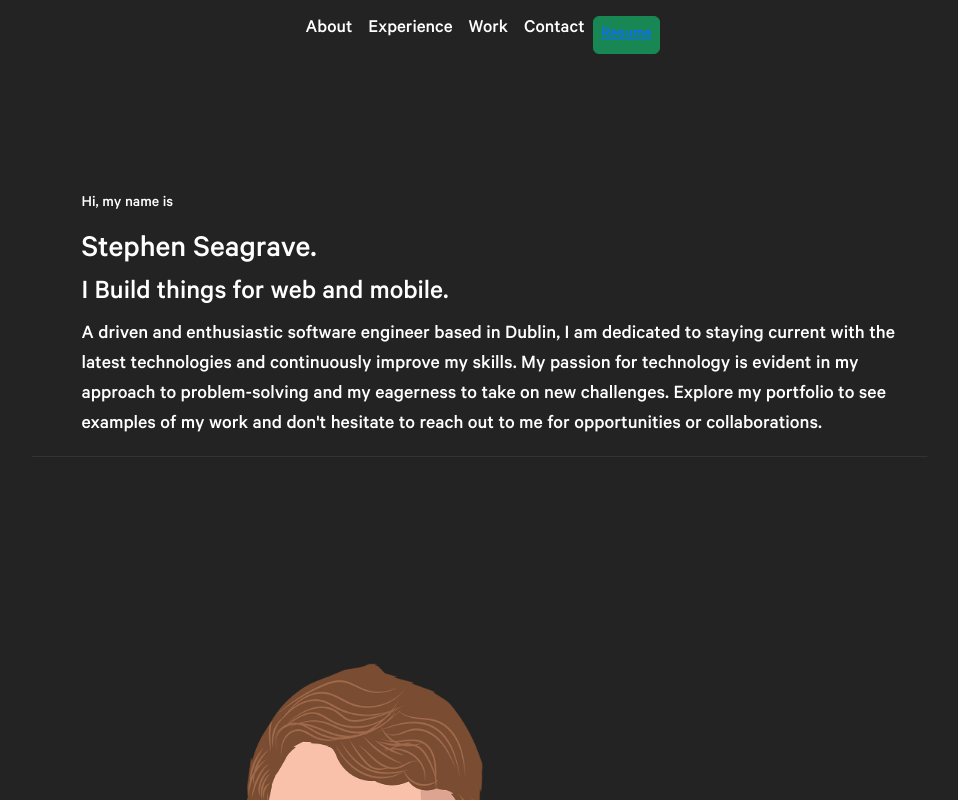
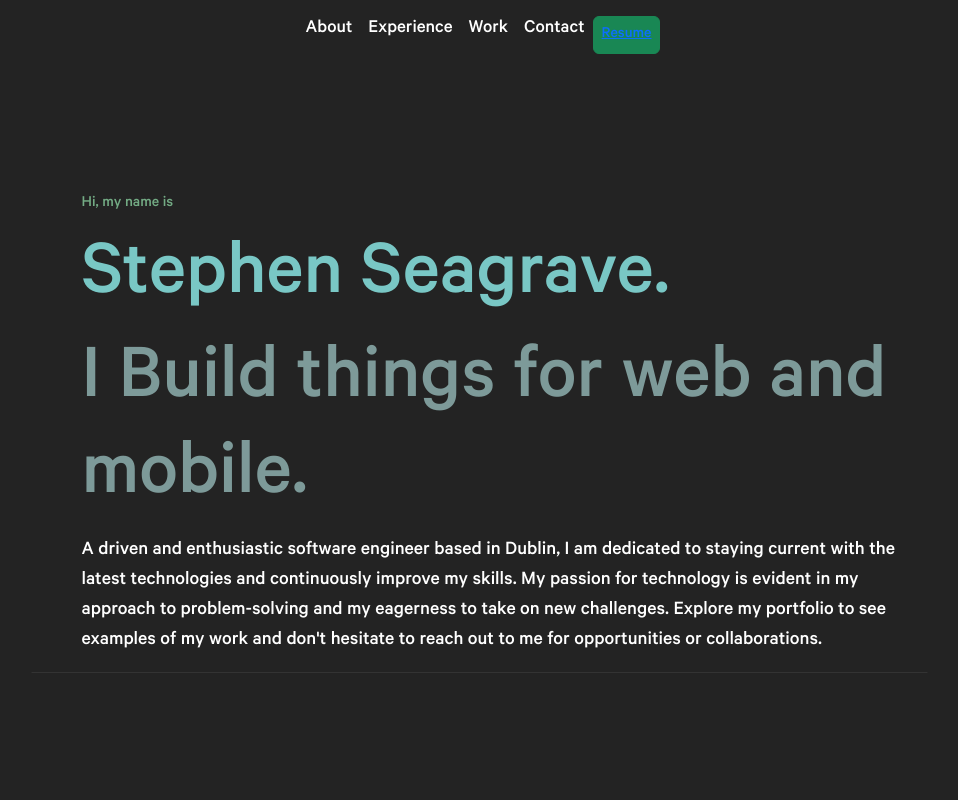
Before and after one commit to nemixu/portfolio_v2, a React (Create React App) app: page / in a window 1280 px wide. Shown: the top 800 px of the page, without its empty margins (161-1119 px from the left). Built offline with nearby package versions, Linux system fonts and the light colour scheme.

Commit message:
add some styles to header

```diff
--- a/src/styles/HeaderStyles.css
+++ b/src/styles/HeaderStyles.css
@@ -17,6 +17,20 @@
 
 .header-container {
   display: flex;
+}
+
+.hero-text-small {
+  color: #73ab84;
+}
+
+.hero-text {
+  font-size: clamp(40px, 8vw, 80px);
+  color: #79c7c5;
+}
+
+.hero-text-sub {
+  color: #7d9a99;
+  font-size: clamp(40px, 8vw, 80px);
 }
 
 .background-image {
```
